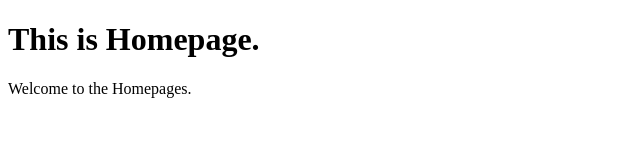
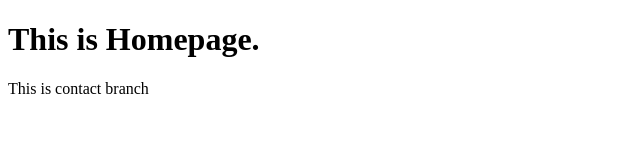
Before and after one commit to john0212/project001, a plain HTML site: page index.html in a window 1280 px wide. Shown: the full height of the page, 0-640 px from the left. Drawn offline with Linux system fonts and the light colour scheme.

Commit message:
add a new line

```diff
--- a/index.html
+++ b/index.html
@@ -8,6 +8,6 @@
 </head>
 <body>
    <h1>This is Homepage.</h1>
-   <p>Welcome to the Homepages.</p>
+   <p>This is contact branch</p>
 </body>
 </html>
```
